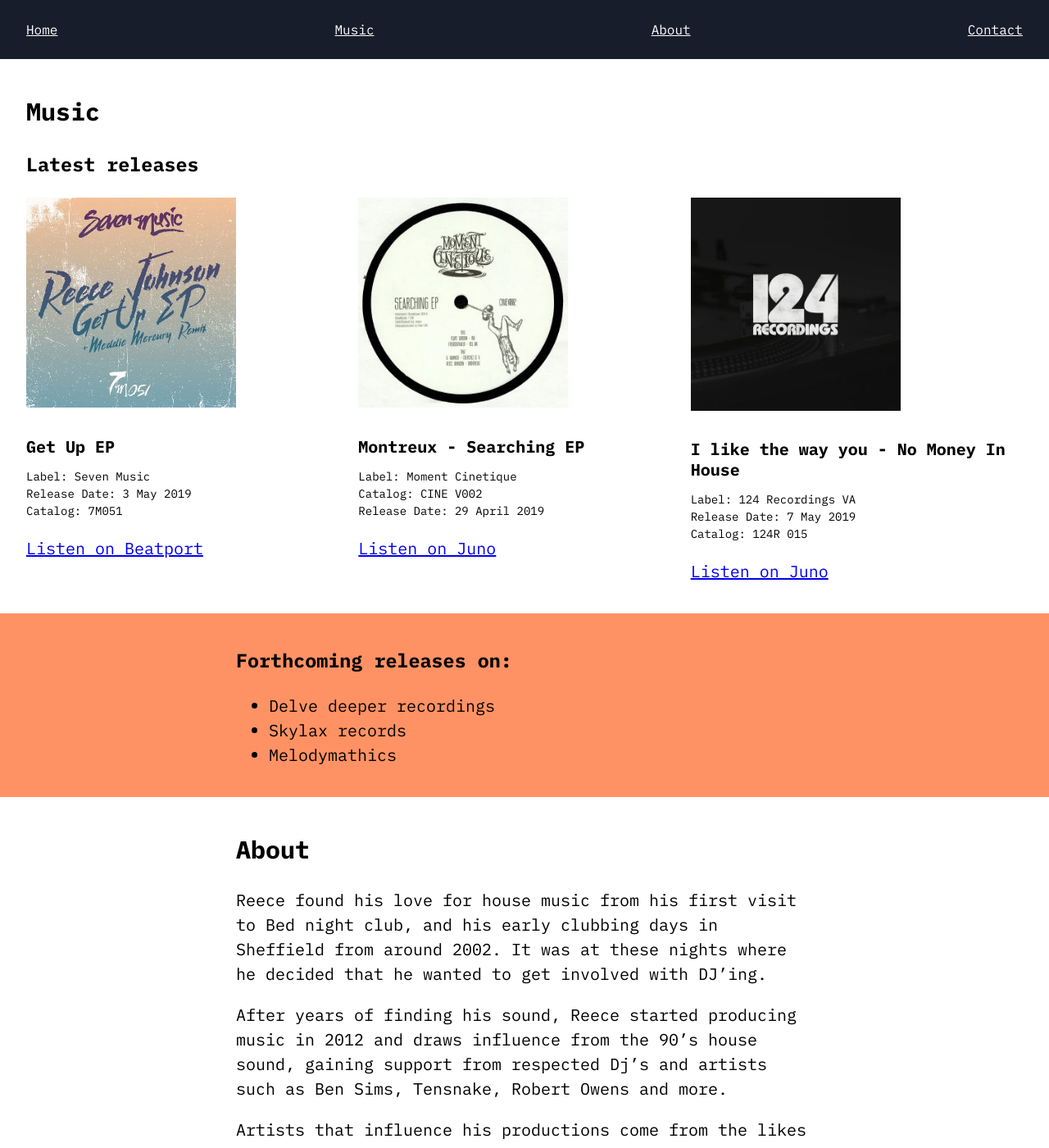
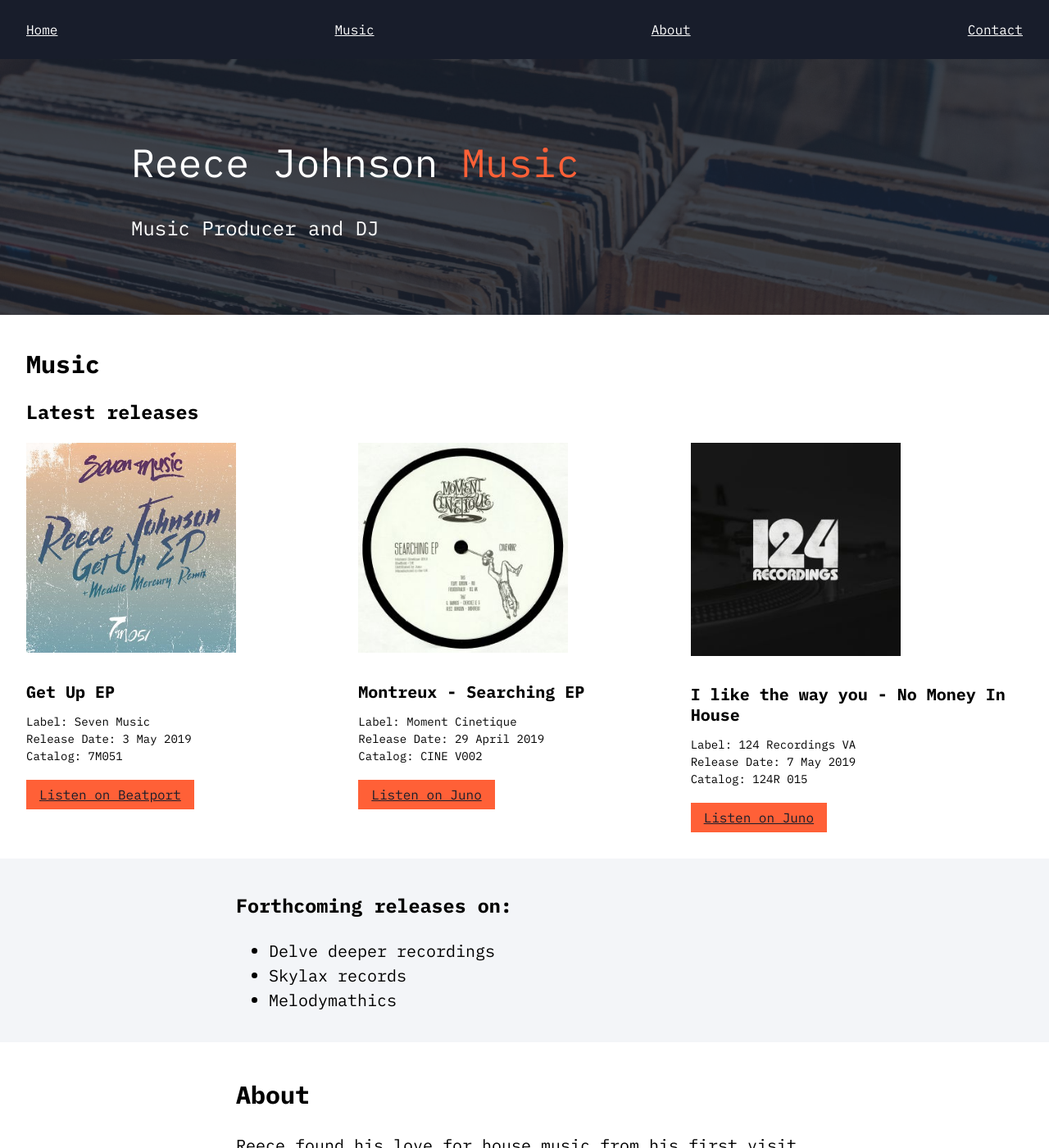
Before and after one commit to jnkly/reece-johnson, a Jekyll site: the page built from index.html, in a window 1280 px wide and 1400 px high. Shown: the whole window at 82% size. Built offline with Jekyll 4.4.1, drawn with Linux system fonts in a browser that asks for light colours.

Commit message:
Update index.html

```diff
--- a/index.html
+++ b/index.html
@@ -3,10 +3,18 @@ title: Welcome
 layout: default
 ---
 
+<section class="bg-blue white cover" style="background-image: url(https://jnkly.github.io/reece-johnson/images/hero-vinyl-records.jpg)">
+  <div style="background-color: rgba(25, 29, 43, 0.8);">
+    <div class="pv5 ph3 ph4-l mw8 center">
+      <h1 class="f1 lh-title fw4">Reece Johnson <span class="orange">Music</span></h1>
+      <p class="f3">Music Producer and DJ</p>
+    </div>
+  </div>
+</section>
 <section class="pv3" id="music">
   <div class="ph3 ph4-l container center">
-    <h2>Music</h2>
-    <h3>Latest releases</h3>
+    <h2 class="lh-title">Music</h2>
+    <h3 class="lh-title">Latest releases</h3>
   </div>
   <div class="ph3 ph4-l container center flex flex-column flex-row-l">
     <div class="w-third-l">
@@ -17,17 +25,17 @@ layout: default
         <li>Release Date: 3 May 2019</li>
         <li>Catalog: 7M051</li>
       </ul>
-      <p><a href="https://www.beatport.com/release/get-up-ep/2563889">Listen on Beatport</a></p>
+      <p><a class="f5 ph3 pv2 bg-orange blue hover-bg-orange-d" href="https://www.beatport.com/release/get-up-ep/2563889">Listen on Beatport</a></p>
     </div>
     <div class="w-third-l">
       <img class="w5" src="https://jnkly.github.io/reece-johnson/images/searching-ep.jpg">
       <h4 class="lh-title mb2">Montreux - Searching EP</h4>
       <ul class="list pl0 f6">
         <li>Label: Moment Cinetique</li>
+        <li>Release Date: 29 April 2019</li>
         <li>Catalog: CINE V002</li>
-        <li>Release Date: 29 April 2019</li>
       </ul>
-      <p><a href="https://www.juno.co.uk/products/felipe-gordon-freudenthaler-g-markus-searching-ep/717245-01/">Listen on Juno</a></p>
+      <p><a class="f5 ph3 pv2 bg-orange blue hover-bg-orange-d" href="https://www.juno.co.uk/products/felipe-gordon-freudenthaler-g-markus-searching-ep/717245-01/">Listen on Juno</a></p>
     </div>
     <div class="w-third-l">
       <img class="w5" src="https://jnkly.github.io/reece-johnson/images/124-recordings.jpg">
@@ -37,11 +45,11 @@ layout: default
         <li>Release Date: 7 May 2019</li>
         <li>Catalog: 124R 015</li>
       </ul>
-      <p><a href="https://www.juno.co.uk/products/ortella-chocky-rotty-no-money-in-house/721102-01/">Listen on Juno</a></p>
+      <p><a class="f5 ph3 pv2 bg-orange blue hover-bg-orange-d" href="https://www.juno.co.uk/products/ortella-chocky-rotty-no-money-in-house/721102-01/">Listen on Juno</a></p>
     </div>
   </div>
 </section>
-<section class="pv3 bg-orange-l">
+<section class="pv3 bg-blue-xl">
   <div class="ph3 ph4-l mw7 center">
     <h3>Forthcoming releases on:</h3>
     <ul>
```
